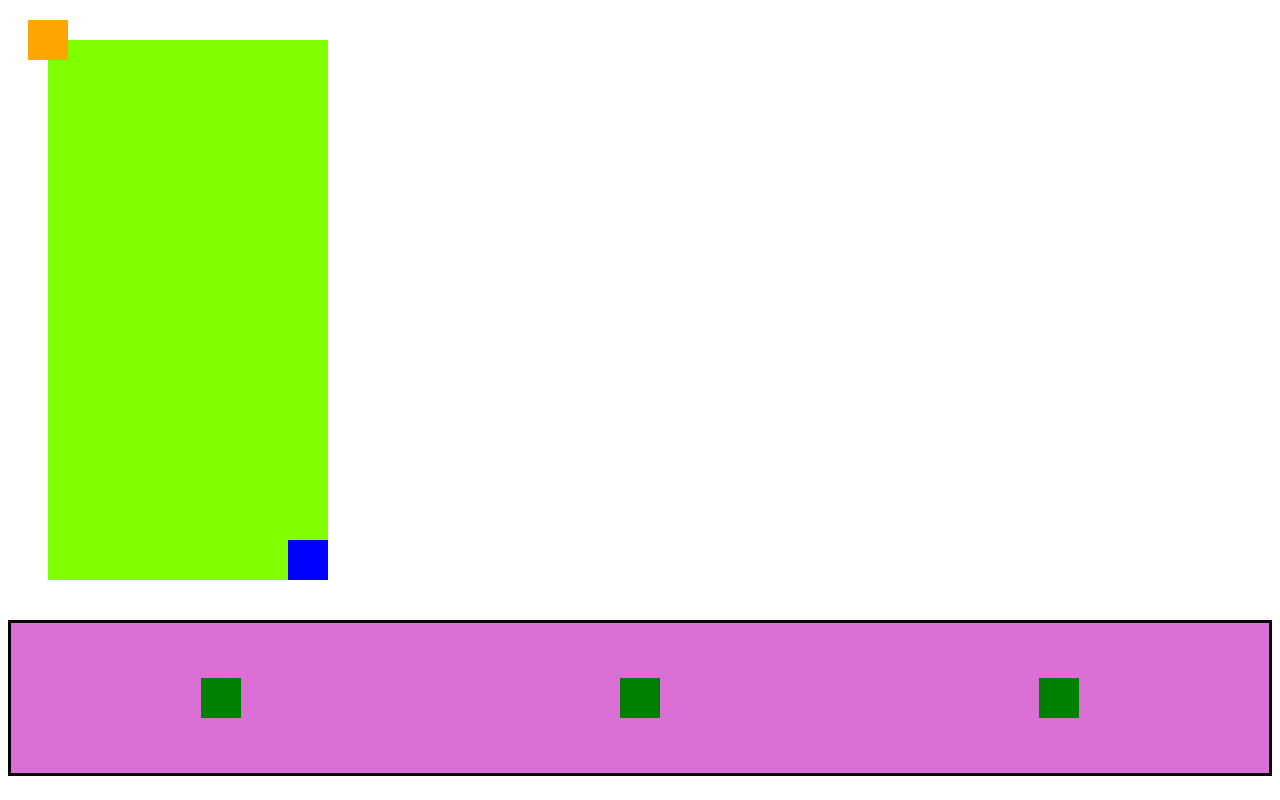
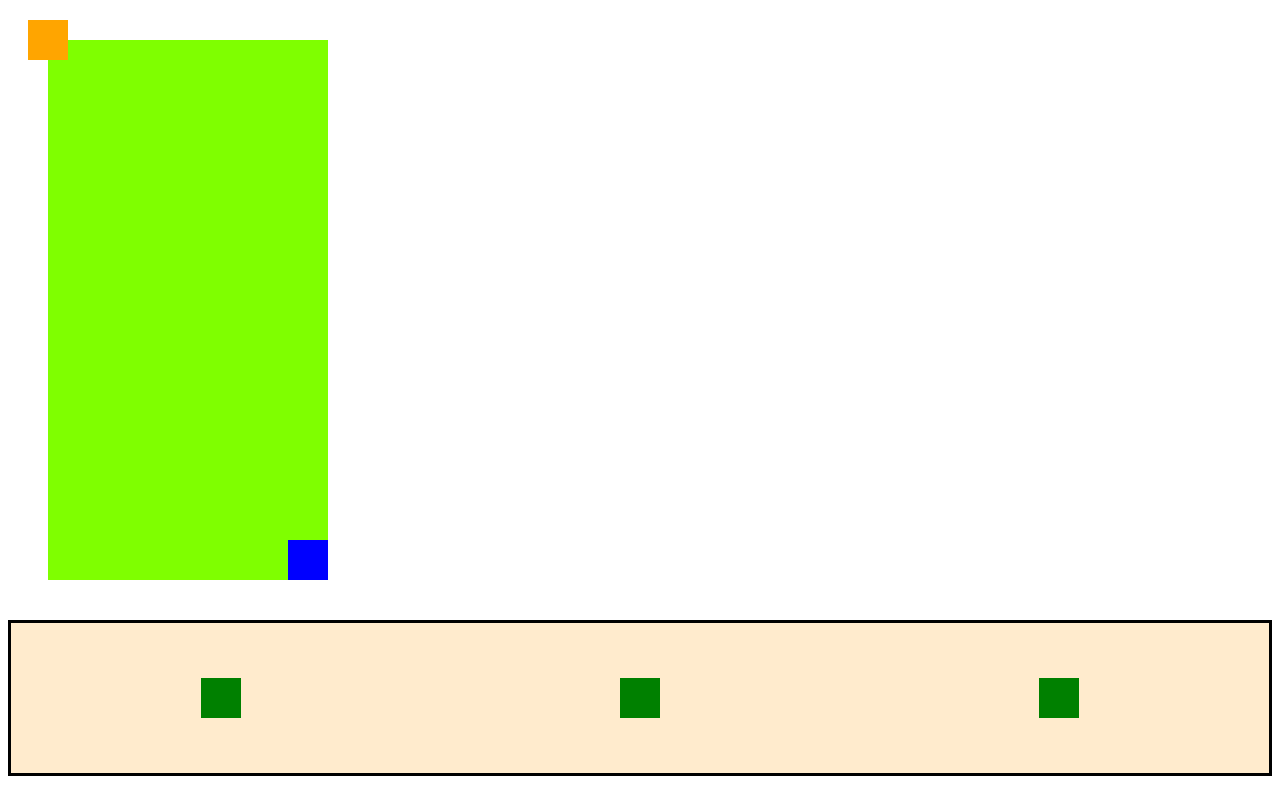
Before and after one commit to FabriceAmCoden/2cwi_basics, a plain HTML site: page wh_css_1.html in a window 1280 px wide. Drawn offline with Linux system fonts and the light colour scheme.

Commit message:
color change

```diff
--- a/wh_css_1.css
+++ b/wh_css_1.css
@@ -35,7 +35,7 @@ width: 200px;
 
 .bottom {
 
-    background-color: orchid;
+    background-color: blanchedalmond;
     height: 150px;
     width: auto;
     position: relative;
```
